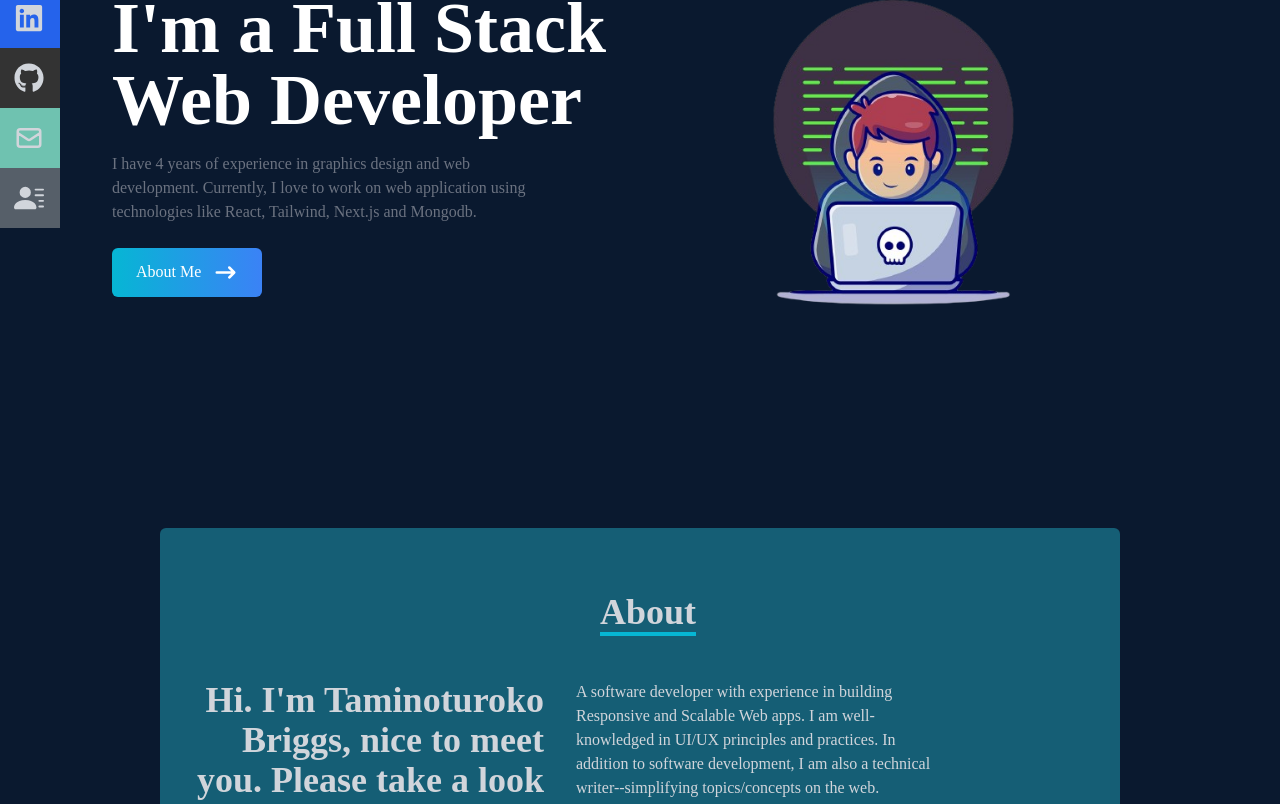
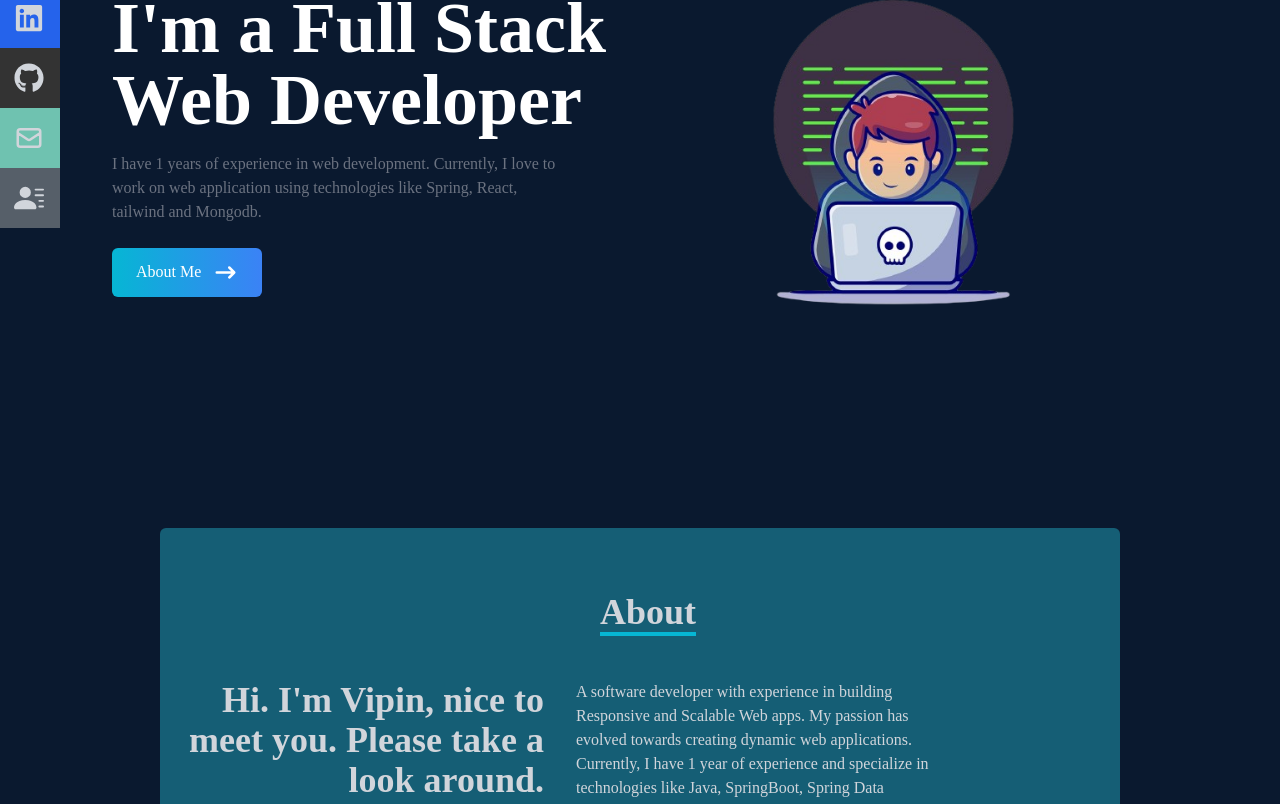
Before and after one commit to kmvipin/My-Portfolio, a React (Create React App) app: page / in a window 1280 px wide. Shown: the part 292-1096 px from the top of the page. Built offline with nearby package versions, Linux system fonts and the light colour scheme.

Commit message:
change description

```diff
--- a/src/components/About.js
+++ b/src/components/About.js
@@ -20,7 +20,7 @@ const About = () => {
             <div className="max-w-[1000px] w-full grid sm:grid-cols-2 gap-8 px-4">
               <div className="sm:text-right text-4xl font-bold">
                 <p>
-                  Hi. I'm Taminoturoko Briggs, nice to meet you. Please take a
+                  Hi. I'm Vipin, nice to meet you. Please take a
                   look around.
                 </p>
               </div>
@@ -28,10 +28,14 @@ const About = () => {
                 <p>
                   {" "}
                   A software developer with experience in building Responsive
-                  and Scalable Web apps. I am well-knowledged in UI/UX
-                  principles and practices. In addition to software development,
-                  I am also a technical writer--simplifying topics/concepts on
-                  the web.
+                  and Scalable Web apps. My passion has evolved towards creating dynamic
+                  web applications. Currently, I have 1 year of experience and specialize
+                  in technologies like Java, SpringBoot, Spring Data MongoDB, Spring JDBC,
+                  Spring REST, React, MongoDB, and MySQL. My journey began with a focus on Java,
+                  SpringBoot, React, and MySQL, allowing me to seamlessly transition between design
+                  and development. This diverse skill set empowers me to deliver engaging and efficient
+                  solutions in the ever-evolving landscape of web technologies.
+
                 </p>
               </div>
             </div>
--- a/src/components/Home.js
+++ b/src/components/Home.js
@@ -15,9 +15,9 @@ const Home = () => {
           I'm a Full Stack Web Developer
         </h2>
         <p className="text-gray-500 py-4 max-w-md item-center">
-           I have 4 years of experience in graphics design and web development.
+          I have 1 years of experience in web development.
           Currently, I love to work on web application using technologies like
-          React, Tailwind, Next.js and Mongodb.
+          Spring, React, tailwind and Mongodb.
         </p>
         <div>
           <Link
```
